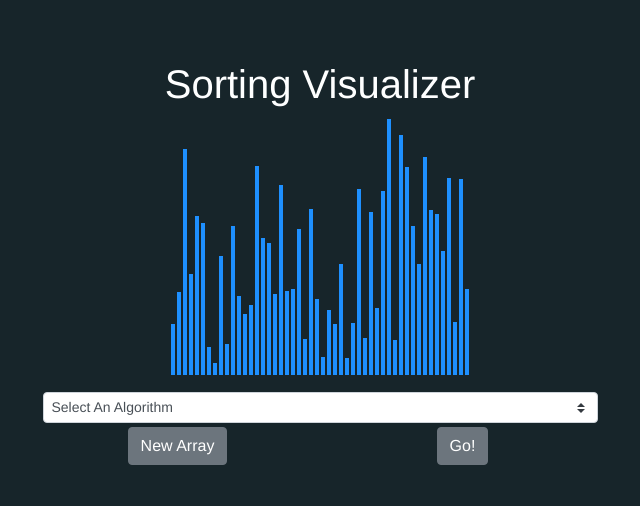
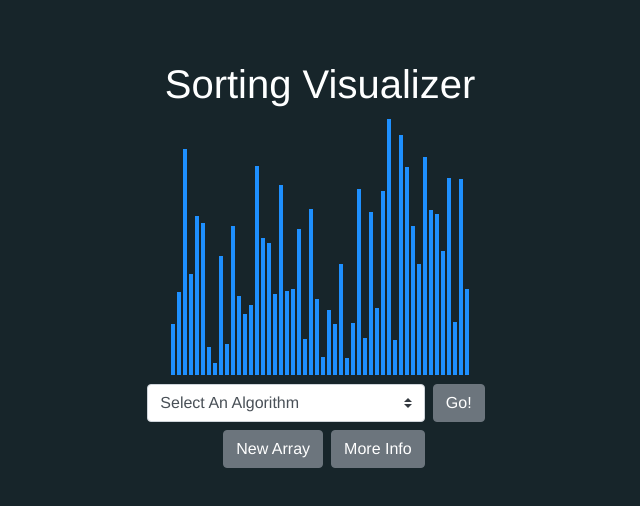
Before and after one commit to jameseaster/algo-visualization, a Vue app: page / in a window 1280 px wide. Shown: the top 506 px of the page, without its empty margins (320-960 px from the left). Built offline with nearby package versions, Linux system fonts and the light colour scheme; what vue-window-size would draw is missing.

Commit message:
(feat) add more info button and style w/ bootstrap

```diff
--- a/src/components/Dropdown.vue
+++ b/src/components/Dropdown.vue
@@ -1,14 +1,8 @@
 <template>
-  <b-container>
-    <b-row>
-      <b-col>
-        <b-form-select
-          v-model="selected"
-          :options="options"
-          size="sm"
-          class="mt-3 w-50"
-          sm="6"
-        >
+  <b-container fluid="sm">
+    <b-row align-h="center" class="mt-2" no-gutters>
+      <b-col cols="6" md="4" lg="3" align-self="center" fluid>
+        <b-form-select v-model="selected" :options="options">
           <template v-slot:first>
             <b-form-select-option :value="null" disabled>
               Select An Algorithm
@@ -16,20 +10,27 @@
           </template>
         </b-form-select>
       </b-col>
-    </b-row>
-    <b-row align-v="center">
-      <b-col></b-col>
-      <b-col
-        ><b-button class="m-1" @click="$emit('new-array')">
-          New Array
-        </b-button></b-col
-      >
-      <b-col
+      <b-col cols="auto" align-self="center" class="mx-2"
         ><b-button :value="selected" @click="$emit(selected)"
           >Go!</b-button
         ></b-col
       >
-      <b-col></b-col>
+    </b-row>
+    <b-row align-h="center" class="mt-2" no-gutters>
+      <b-col cols="auto" align-self="center" class="mx-2"
+        ><b-button @click="$emit('new-array')">New Array</b-button></b-col
+      >
+      <b-col cols="auto" align-self="center">
+        <b-button v-b-toggle.collapse-1>More Info</b-button></b-col
+      >
+    </b-row>
+    <b-row align-h="center">
+      <b-collapse id="collapse-1" class="mt-2">
+        <b-card>
+          <p v-if="selected === null">Pick a sorting algorithm!</p>
+          <p v-else class="card-text">Info on {{ selected }} sort to come!</p>
+        </b-card>
+      </b-collapse>
     </b-row>
   </b-container>
 </template>
```
